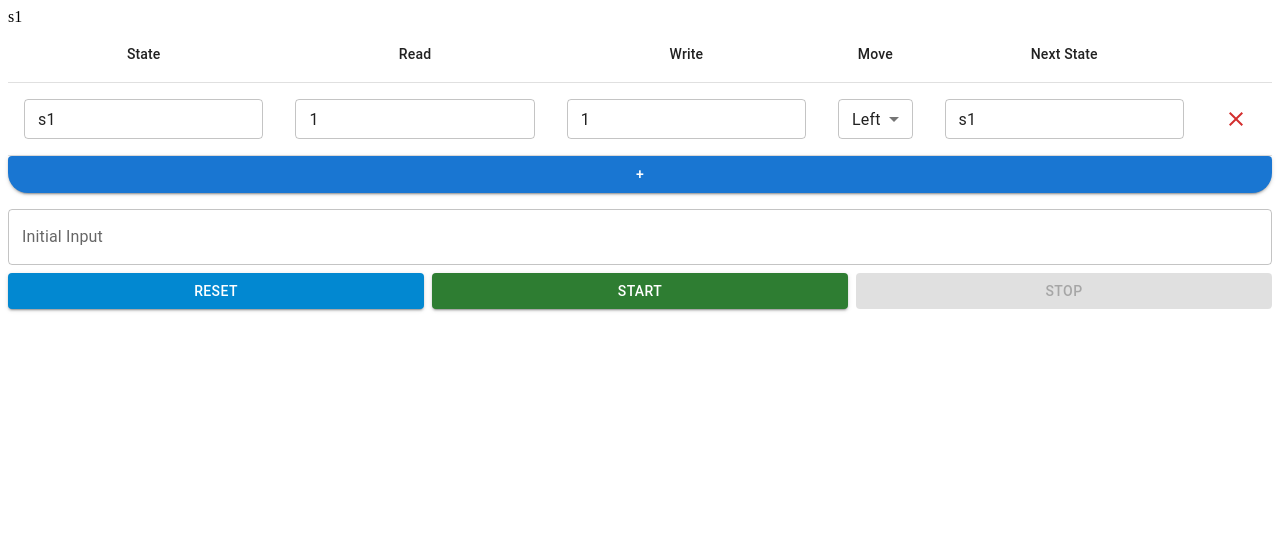
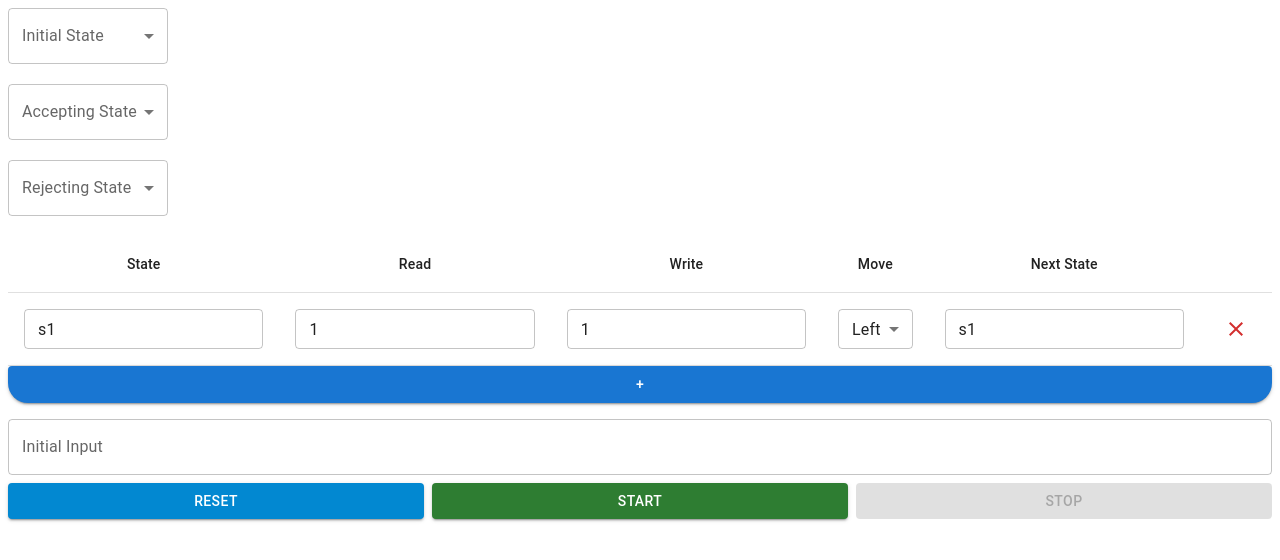
Before and after one commit to Kr1sh1/Turing-Machine-Simulator, a React (Vite) app: page /machines in a window 1280 px wide. Shown: the top 560 px of the page. Built offline with nearby package versions, Linux system fonts and the light colour scheme.

Commit message:
Complete implementation for StateSelection component.
You can now select the initial, accepting and rejecting states of a turing machine.
Later it will be modified to optionally using halt instead of accept and reject.

```diff
--- a/src/components/StateSelection.jsx
+++ b/src/components/StateSelection.jsx
@@ -1,9 +1,38 @@
-import { Box } from "@mui/material";
+import { FormControl, Grid, InputLabel, MenuItem, Select } from "@mui/material";
 
-export default function StateSelection({ states, selections }) {
+export default function StateSelection({ states, selections, setSelections }) {
+  const handleSelectionChange = (value, type) => {
+    let otherTypes = Object.keys(selections).filter(selectionType => selectionType !== type)
+    let sameValue = otherTypes.find(selectionType => selections[selectionType] === value)
+
+    if (value !== "" && typeof sameValue !== 'undefined') {
+      setSelections({...selections, [type]: value, [sameValue]: ""})
+    } else {
+      setSelections({...selections, [type]: value})
+    }
+  }
+
   return (
-    <Box>
-      {states}
-    </Box>
+    <Grid container direction="column">
+      {Object.keys(selections).map(type => (
+        <Grid item key={type}>
+          <FormControl sx={{ minWidth: "160px", paddingBottom: "20px" }}>
+            <InputLabel>{type}</InputLabel>
+            <Select
+              labelId="demo-simple-select-helper-label"
+              id="demo-simple-select-helper"
+              value={selections[type]}
+              label={type}
+              onChange={event => handleSelectionChange(event.target.value, type)}
+            >
+              <MenuItem value="">None</MenuItem>
+              {states.map(state => (
+                <MenuItem value={state} key={state}>{state}</MenuItem>
+              ))}
+            </Select>
+          </FormControl>
+        </Grid>
+      ))}
+    </Grid>
   )
 }
--- a/src/components/TransitionRepresentation.jsx
+++ b/src/components/TransitionRepresentation.jsx
@@ -2,7 +2,7 @@ import { useEffect, useState } from "react";
 import StateSelection from "./StateSelection";
 import TransitionTable from "./TransitionTable";
 
-export default function TransitionRepresentation({ transitions, setTransitions }) {
+export default function TransitionRepresentation({ transitions, setTransitions, selections, setSelections }) {
   const [states, setStates] = useState([]);
 
   useEffect(() => {
@@ -14,12 +14,27 @@ export default function TransitionRepresentation({ transitions, setTransitions }
     let orderedUniqueStates = [...uniqueStates]
     orderedUniqueStates.sort()
 
+    let keysToReset = []
+    Object.keys(selections).forEach(type => {
+      if (selections[type] !== "" && !orderedUniqueStates.includes(selections[type])) {
+        keysToReset.push(type)
+      }
+    });
+
+    let selectionsCopy = structuredClone(selections)
+    keysToReset.forEach(key => {
+      selectionsCopy[key] = ""
+    })
+
+    setSelections(selectionsCopy)
+
     setStates(orderedUniqueStates)
+    // eslint-disable-next-line react-hooks/exhaustive-deps
   }, [transitions]);
 
   return (
     <>
-    <StateSelection states={states}/>
+    <StateSelection states={states} selections={selections} setSelections={setSelections} />
     <TransitionTable transitions={transitions} setTransitions={setTransitions} />
     </>
   )
--- a/src/pages/Machines.jsx
+++ b/src/pages/Machines.jsx
@@ -6,8 +6,7 @@ export default function Machines() {
   const [stopDisabled, setStopDisabled] = useState(true)
   const [startDisabled, setStartDisabled] = useState(false)
   const [initialValue, setInitialValue] = useState("");
-  const [transitions, setTransitions] = useState(
-    [
+  const [transitions, setTransitions] = useState([
     {
       id: 0,
       state: "s1",
@@ -15,9 +14,12 @@ export default function Machines() {
       write: "1",
       move: 0,
       nextState: "s1",
-      }
-    ]
-  )
+    }])
+  const [selections, setSelections] = useState({
+    "Initial State": "",
+    "Accepting State": "",
+    "Rejecting State": "",
+  })
 
   const resetPressed = () => {
     console.log(initialValue)
@@ -39,7 +41,9 @@ export default function Machines() {
     <>
     <TransitionRepresentation
       transitions={transitions}
-      setTransitions={setTransitions} />
+      setTransitions={setTransitions}
+      selections={selections}
+      setSelections={setSelections} />
 
     <MachineControls
       startDisabled={startDisabled}
```
Lines whose indentation alone changed are shown as unchanged.
